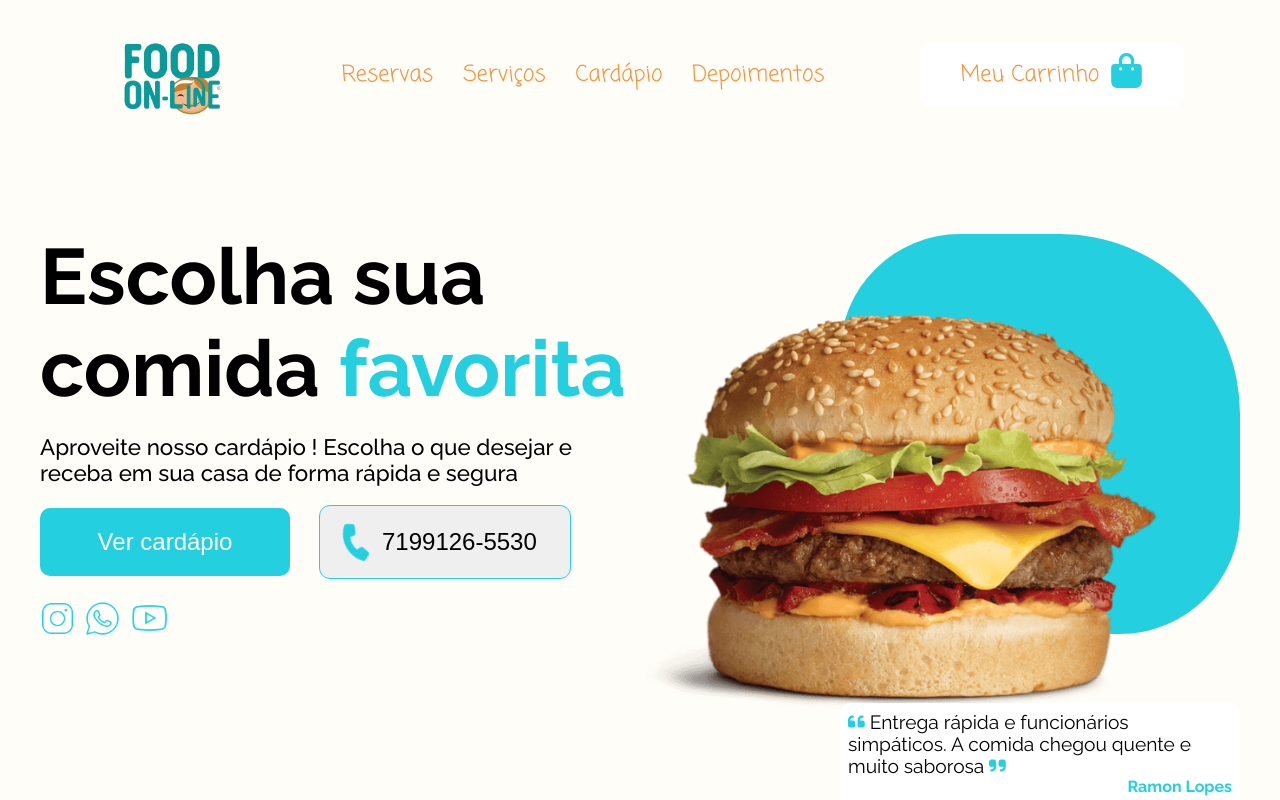
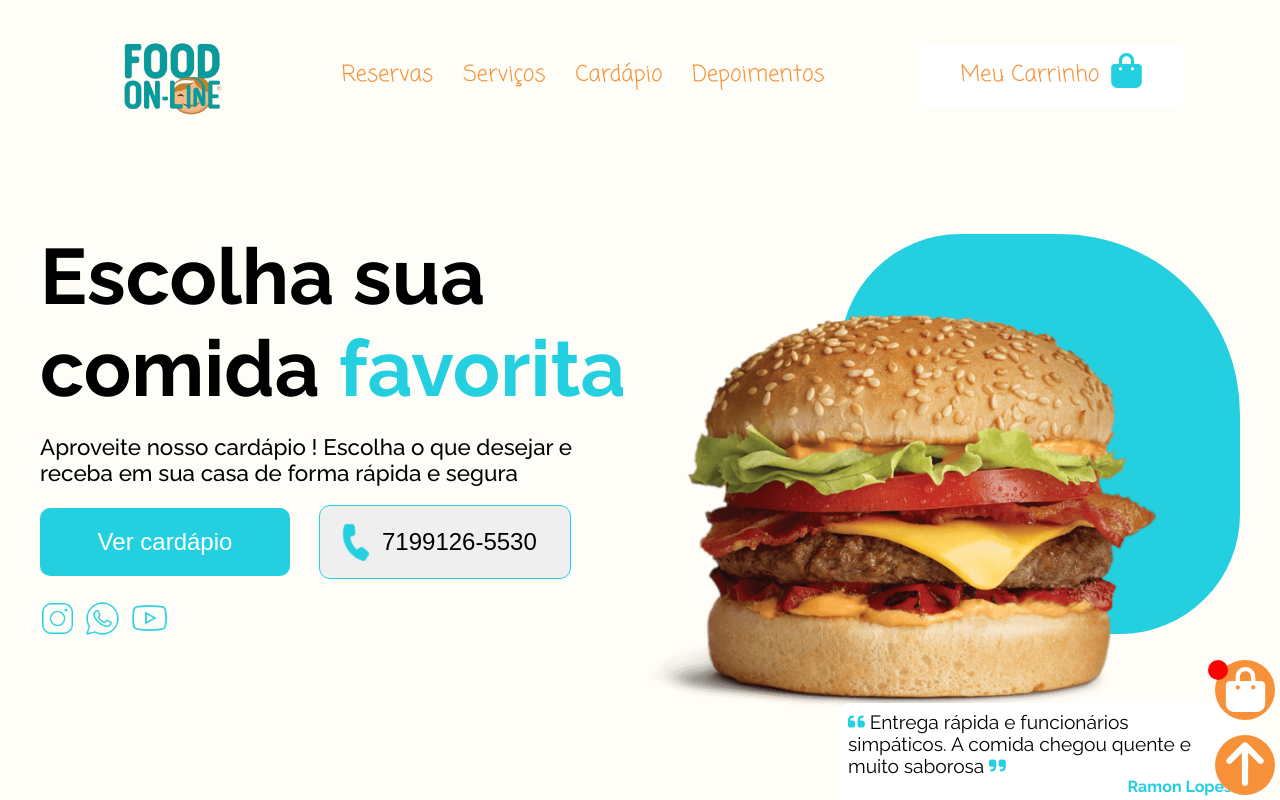
Before and after one commit to RamonLopes86/ramonburger, a Next.js app: page / in a window 1280 px wide. Shown: the top 800 px of the page. Built offline with nearby package versions, Linux system fonts and the light colour scheme.

Commit message:
add sect sacola

```diff
--- a/src/app/globals.css
+++ b/src/app/globals.css
@@ -7,6 +7,7 @@
   padding: 0;
   box-sizing: border-box;
   list-style: none;
+  scroll-behavior: smooth;
 
 }
 
--- a/src/app/page.js
+++ b/src/app/page.js
@@ -1,6 +1,6 @@
 'use client'
 
-import Image from "next/image";
+
 import styles from "./page.module.css";
 import Header from "@/components/sectionHeader/header";
 import React , {useState , useEffect} from "react";
@@ -8,68 +8,11 @@ import ContextProvider from "@/context/contexProvider";
 import Apresentacao from "@/components/sectionBanner/banner";
 import Servicos from "@/components/section-serviços/servicos";
 import Cardapio from "@/components/section-cardapio/cardapio";
+import BtnTopo from "@/components/buttonTopo/buttonTopo";
+import SacolaCompras from "@/components/sacolaCompras/sacola";
 
 
 export default function Home() {
-
-
-
-//   const [lista , setLista] = useState([])
-
-//   const [botaoAtivo , setBotaoAtivo] = useState(null)
-
-
-
-
-
-
-//   let filtro;
-
-//   function exibirBebidas(param){
-
-
-//       if(param === 'bebida'){
-
-//      filtro =  array.filter((itens)=>{
-
-//            return    itens.classe === 'bebida'
-
-
-//          })
-
-
-//          setLista(filtro)
-//          setBotaoAtivo('bebida')
-
-
-//       }
-
-
-//     if(param === 'burger'){
-
-//        filtro =  array.filter((itens)=>{
-
-//         return    itens.classe === 'burger'
-
-
-//       })
-
-//       setLista(filtro)
-//       setBotaoAtivo('burger')
-
-
-//     }
-
-
-//   }
-
-
-
-// useEffect(()=>{
-
-//   exibirBebidas('burger')
-
-// },[])
 
 
 
@@ -85,14 +28,19 @@ export default function Home() {
           <Servicos/>
           <Cardapio/>
 
+          <BtnTopo/>
+
+          <SacolaCompras/>
+
       </ContextProvider>
 
 
 
+    </main>
+
+
+);
 
 
 
-
-    </main>
-  );
 }
--- /dev/null
+++ b/src/components/buttonTopo/button.module.css
@@ -0,0 +1,27 @@
+
+
+
+.button {
+
+
+   width: 60px;
+   height: 60px;
+   border: none;
+   border-radius: 50%;
+   background-color: var(--cormos);
+    position: fixed;
+    bottom: 5px;
+    right: 5px;
+    cursor: pointer;
+
+
+
+   & .iconBtnTopo{
+
+    width: 50px;
+    height: 50px;
+    color: white;
+    transform: rotate(-90deg);
+   }
+
+}
--- /dev/null
+++ b/src/components/buttonTopo/buttonTopo.jsx
@@ -0,0 +1,22 @@
+import estiloBtnToppo from './button.module.css';
+import { FontAwesomeIcon } from '@fortawesome/react-fontawesome';
+import { faArrowRight } from '@fortawesome/free-solid-svg-icons';
+import Link from 'next/link';
+
+
+export default function BtnTopo() {
+
+    return (
+
+
+
+           <Link href={'#idheader'} className={estiloBtnToppo.linkTopo}>
+
+           <button className={estiloBtnToppo.button}><FontAwesomeIcon className={estiloBtnToppo.iconBtnTopo} icon={faArrowRight} /></button>
+
+           </Link>
+
+
+
+    )
+}
--- /dev/null
+++ b/src/components/sacolaCompras/sacola.jsx
@@ -0,0 +1,25 @@
+import estiloSac from './sacola.module.css';
+import { FontAwesomeIcon } from '@fortawesome/react-fontawesome';
+import { faBagShopping } from '@fortawesome/free-solid-svg-icons';
+
+
+export default function SacolaCompras(){
+
+
+        return(
+
+
+            <button className={estiloSac.btnSacola}>
+
+            <FontAwesomeIcon className={estiloSac.iconSacola} icon={faBagShopping}/>
+
+            <p className={estiloSac.contador}></p>
+
+            </button>
+
+
+
+
+        )
+
+}
--- /dev/null
+++ b/src/components/sacolaCompras/sacola.module.css
@@ -0,0 +1,40 @@
+.btnSacola {
+
+
+    width: 60px;
+    height: 60px;
+    border: none;
+    border-radius: 50%;
+    background-color: var(--cormos);
+     position: fixed;
+     bottom: 80px;
+     right: 5px;
+     cursor: pointer;
+
+
+
+
+    & .iconSacola{
+
+     width: 45px;
+     height: 45px;
+     color: white;
+
+    }
+
+
+    & .contador{
+
+        width: 20px;
+        height: 20px;
+        border-radius: 50%;
+        background-color: red;
+        position: absolute;
+        top: 0;
+        left: -7px;
+        align-content: center;
+        text-align: center;
+
+    }
+
+ }
--- a/src/components/section-cardapio/cardapio.jsx
+++ b/src/components/section-cardapio/cardapio.jsx
@@ -20,6 +20,8 @@ export default function Cardapio(){
     const [textBtnMostrar , setTxtBtnMostrar] = useState('ver mais')
 
     const [mudaSeta , setMudaSeta] = useState(null)
+
+    const [cond , setCond] = useState(false)
 
 
     function exibirCardapio(param){
@@ -106,11 +108,7 @@ export default function Cardapio(){
     function extendMenu(){
 
 
-       setShowSlice(showSlice === 4 ? 50 : 4)
-
-       setTxtBtnMostrar(textBtnMostrar === 'ver mais' ? 'ver menos' : 'ver mais')
-
-       setMudaSeta(mudaSeta === null ? estiloCardapio.setaRotate : null)
+      setCond(cond === false ? true : false)
 
     }
 
@@ -206,7 +204,7 @@ export default function Cardapio(){
 
                             )
 
-                    }).splice(0,showSlice)
+                    }).splice(0, cond ? 50 : 4)
 
                     }
 
@@ -216,7 +214,7 @@ export default function Cardapio(){
 
                     <div className={estiloCardapio.boxMostrarMais}>
 
-                        <button onClick={extendMenu} className={estiloCardapio.btnMostrar}>{textBtnMostrar}<FontAwesomeIcon className={`${estiloCardapio.iconSeta} ${mudaSeta}`} icon={faArrowRight}/> </button>
+                        <button onClick={extendMenu} className={estiloCardapio.btnMostrar}>{cond ? 'ver menos' : 'ver mais'}<FontAwesomeIcon className={`${estiloCardapio.iconSeta} ${cond ? estiloCardapio.setaRotate : null}`} icon={faArrowRight}/> </button>
 
                     </div>
 
--- a/src/components/section-cardapio/cardapio.module.css
+++ b/src/components/section-cardapio/cardapio.module.css
@@ -287,6 +287,7 @@ overflow-x: auto;
    display: flex;
    flex-direction: row;
    align-items: center;
+
    gap: 10px;
 
 }
@@ -294,20 +295,38 @@ overflow-x: auto;
 
 .control > p {
 
-    font-size: 1.2rem;
+    font-size: 1.4rem;
+    color: rgba(0, 0, 0, 0.808);
 
 }
 
 
 .control button{
 
-    width: 50px;
+    width: 40px;
     height: 40px;
     border: none;
-    font-size: 1.2rem;
-    border-radius: 5px;
+    box-shadow: 0px 4px 0px rgba(0, 0, 0, 0.493);
+    border-radius: 50%;
     cursor: pointer;
+    display: flex;
+    flex-direction: row;
+    align-items: center;
+    justify-content: center;
+    font-size: 2rem;
+
 }
+
+.control button:active{
+
+
+    box-shadow: 0px 3px 0px rgba(0, 0, 0, 0.493);
+    transform: translateY(1px);
+
+}
+
+
+
 
 
 
@@ -320,9 +339,13 @@ overflow-x: auto;
     padding: 10px;
     cursor: pointer;
     position: absolute;
-    right: 0px;
-    bottom:0px;
+    right: 3px;
+    bottom:3px;
+    background-color: var(--cormos);
+    border-radius: 50%;
     display: none;
+    color: white;
+
 
 }
 
--- a/src/components/sectionHeader/header.jsx
+++ b/src/components/sectionHeader/header.jsx
@@ -30,7 +30,7 @@ export default function Header(){
 
         return(
 
-            <section className={estiloHeader.boxHeader}>
+            <section id='idHeader' className={estiloHeader.boxHeader}>
 
                 <section className={estiloHeader.boxVisibile}>
 
```
